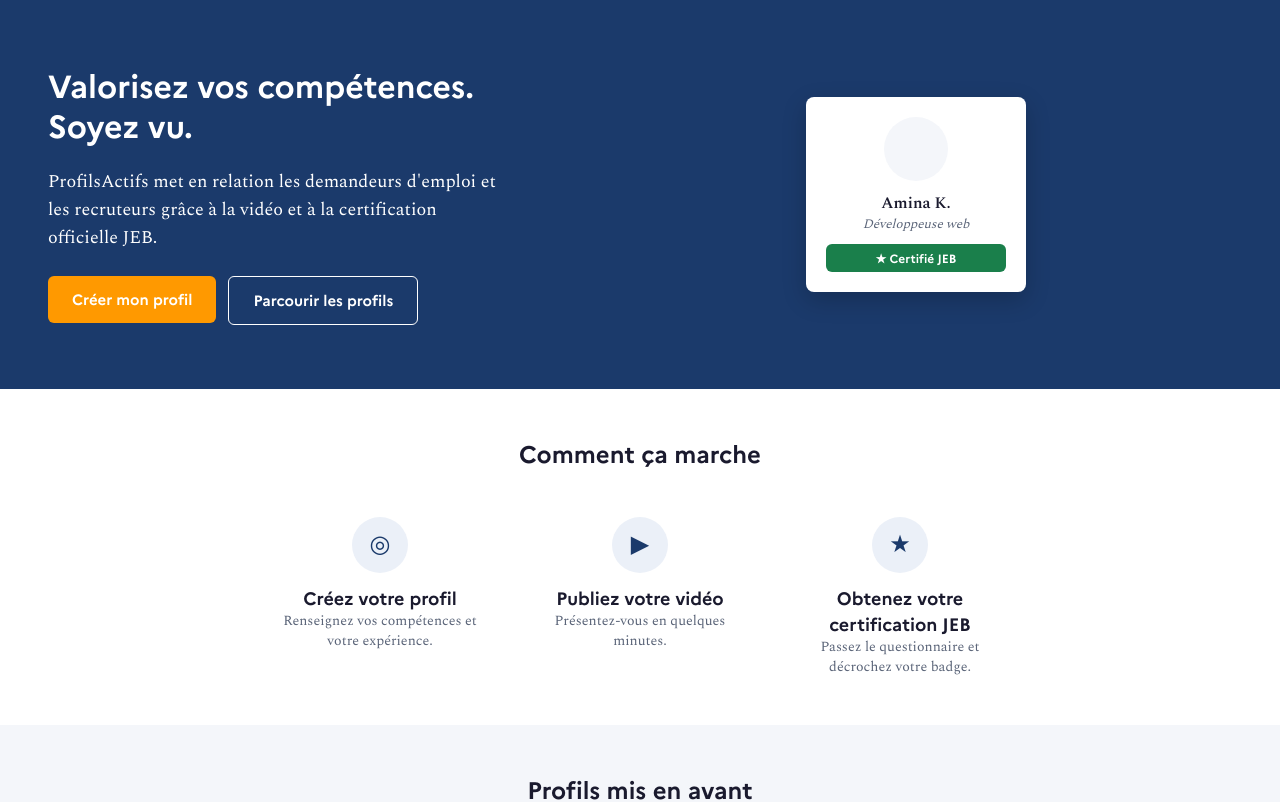
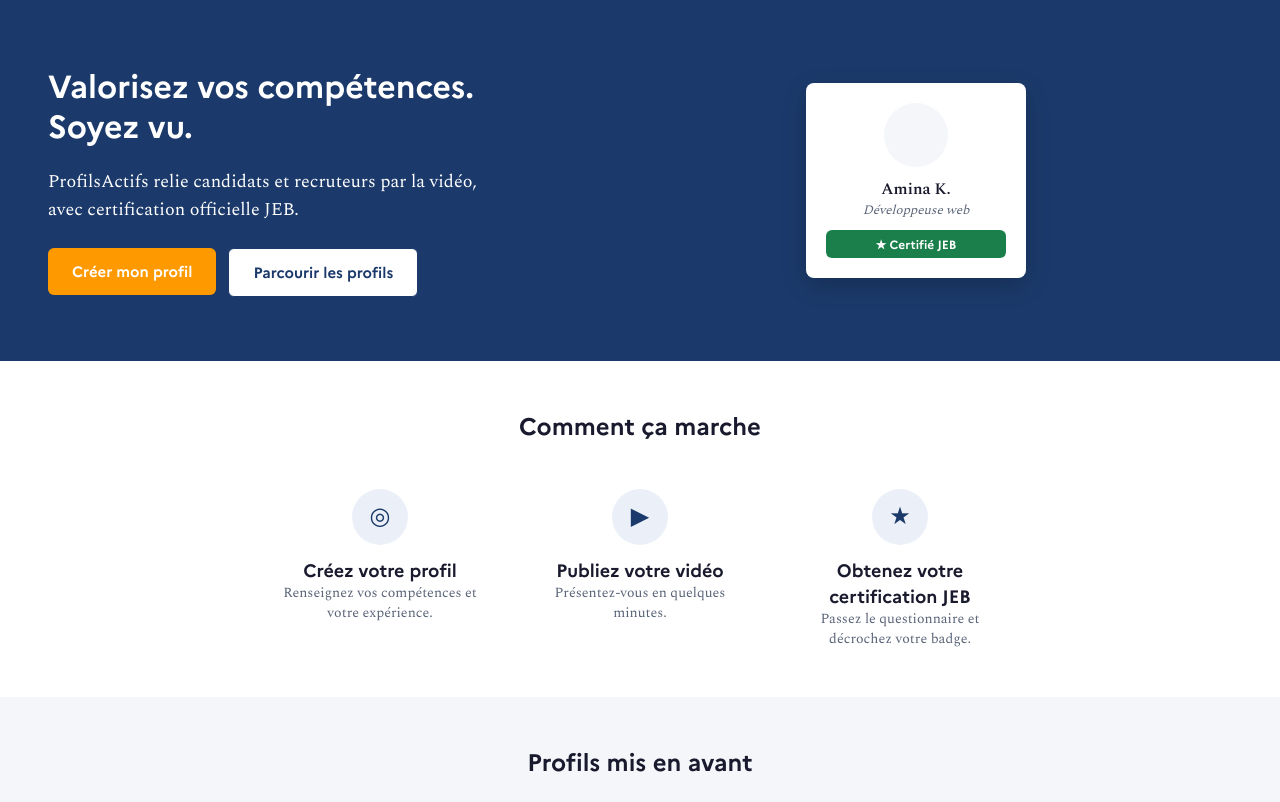
Before and after one commit to Nexlein/Survivor-ProfilsActifs, a Next.js app in the folder frontend/: page / in a window 1280 px wide. Shown: the top 802 px of the page. Built offline with nearby package versions, Linux system fonts and the light colour scheme.

Commit message:
fixes on design system

```diff
--- a/frontend/src/app/design-system/page.tsx
+++ b/frontend/src/app/design-system/page.tsx
@@ -29,6 +29,10 @@ export default function DesignSystemPage() {
           <Button variant="primary" disabled>
             Disabled
           </Button>
+        </div>
+        <div className="bg-primary p-4 rounded-lg flex gap-4 items-center flex-wrap">
+          <Button variant="primary">Primary</Button>
+          <Button variant="secondary">Secondary</Button>
         </div>
       </section>
 
--- a/frontend/src/app/globals.css
+++ b/frontend/src/app/globals.css
@@ -3,7 +3,7 @@
 @theme {
   /* Couleurs — charte ProfilsActifs (Ministère du Job et Bonheur) */
   --color-primary: #1b3a6b; /* institutionnel — jamais en fond de bouton */
-  --color-action: #ff9900; /* action / CTA — orange sécurité */
+  --color-action: #ff9900; /* action / CTA — orange sécurité, remplace le bleu en fond de bouton, lisible fond blanc et fond bleu */
   --color-success: #1a7f4b; /* succès / certifié */
   --color-error: #c0392b; /* erreur / alerte */
   --color-bg: #ffffff; /* fond principal */
--- a/frontend/src/app/page.tsx
+++ b/frontend/src/app/page.tsx
@@ -36,15 +36,14 @@ export default function Home() {
         <div className="flex-1 flex flex-col gap-6 max-w-lg">
           <h1 className="text-white">Valorisez vos compétences. Soyez vu.</h1>
           <p className="font-body text-lg text-white max-w-md">
-            ProfilsActifs met en relation les demandeurs d&apos;emploi et les recruteurs grâce à la vidéo
-            et à la certification officielle JEB.
+            ProfilsActifs relie candidats et recruteurs par la vidéo, avec certification officielle JEB.
           </p>
           <div className="flex gap-3 flex-wrap">
             <Link href="/register">
               <Button variant="primary">Créer mon profil</Button>
             </Link>
             <Link href="/profils">
-              <Button variant="outline-light">Parcourir les profils</Button>
+              <Button variant="secondary">Parcourir les profils</Button>
             </Link>
           </div>
         </div>
--- a/frontend/src/components/ui/Button.tsx
+++ b/frontend/src/components/ui/Button.tsx
@@ -1,12 +1,11 @@
 import { ButtonHTMLAttributes } from "react";
 
-type ButtonVariant = "primary" | "secondary" | "destructive" | "outline-light";
+type ButtonVariant = "primary" | "secondary" | "destructive";
 
 const variantClasses: Record<ButtonVariant, string> = {
   primary: "bg-action text-white hover:bg-[#e68a00]",
   secondary: "bg-white border border-primary text-primary hover:bg-bg-secondary",
   destructive: "bg-white border border-error text-error hover:bg-[#fdf0ee]",
-  "outline-light": "bg-transparent border border-white text-white hover:bg-white/10",
 };
 
 type ButtonProps = ButtonHTMLAttributes<HTMLButtonElement> & {
```
